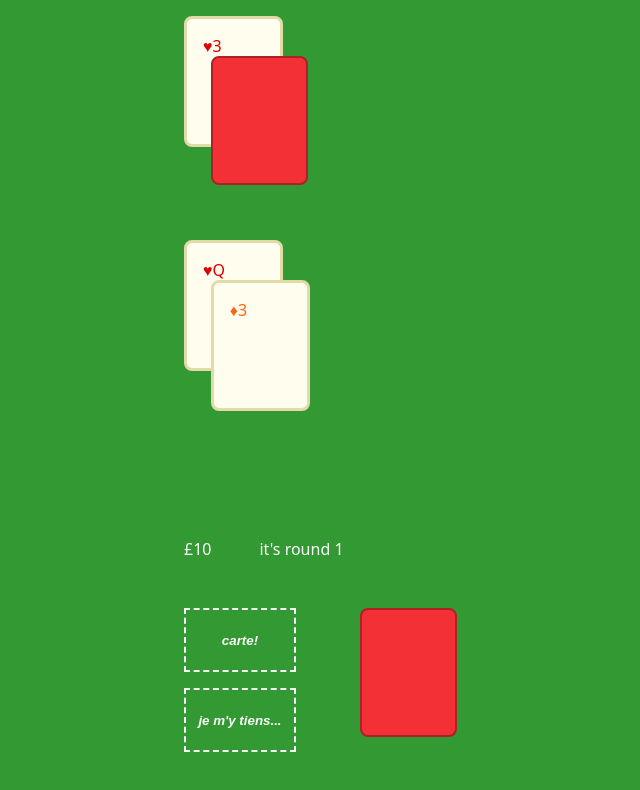
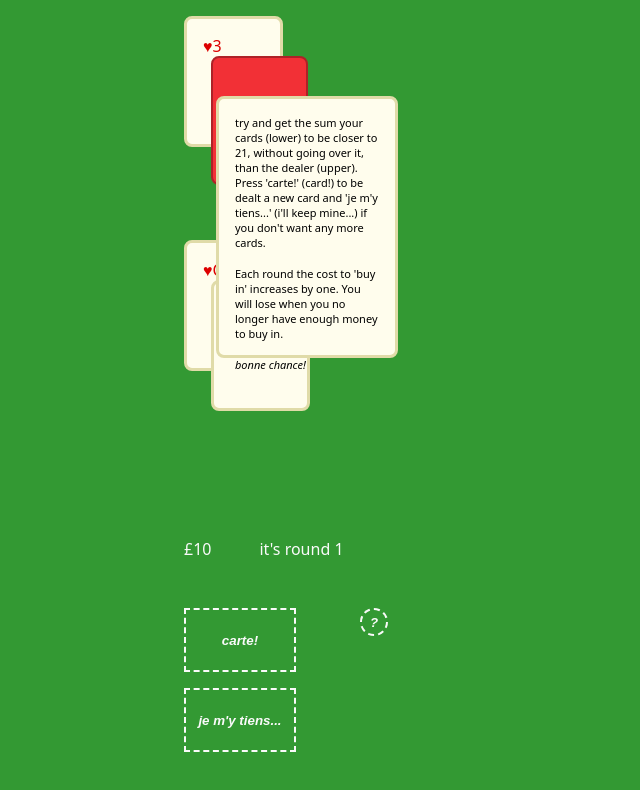
Before and after one commit to hugofin/hugofin.github.io, a plain HTML site: page twentyone.html in a window 1280 px wide. Shown: the whole page, without its empty margins (280-920 px from the left). Drawn offline with Linux system fonts and the light colour scheme.

Commit message:
added guide

```diff
--- a/twentyone.html
+++ b/twentyone.html
@@ -221,7 +221,41 @@
                 <button id="stand" onclick="stand()">je m'y tiens...</button>
             </div>
 
-            <card class="down"></card>
+            <button
+                style="border-radius: 50%; height: 1.75rem; width: 1.75rem"
+                onclick="info()"
+            >
+                ?
+            </button>
+
+            <card
+                id="explain"
+                style="
+                    position: absolute;
+                    top: -32rem;
+                    left: 2rem;
+                    display: none;
+                    height: 14rem;
+                    width: 9rem;
+                    display: flex;
+                    flex-direction: column;
+                    row-gap: 1rem;
+                    font-size: 11px;
+                "
+            >
+                <span
+                    >try and get the sum your cards (lower) to be closer to 21,
+                    without going over it, than the dealer (upper). Press
+                    'carte!' (card!) to be dealt a new card and 'je m'y
+                    tiens...' (i'll keep mine...) if you don't want any more
+                    cards.
+                </span>
+                <span
+                    >Each round the cost to 'buy in' increases by one. You will
+                    lose when you no longer have enough money to buy in.</span
+                >
+                <i> bonne chance!</i>
+            </card>
         </div>
 
         <script>
@@ -441,6 +475,16 @@
                 return sums;
             }
             reset();
+
+            function info() {
+                c = document.getElementById("explain");
+
+                if (c.style.display == "none") {
+                    c.style.display = "block";
+                } else {
+                    c.style.display = "none";
+                }
+            }
         </script>
     </body>
 </html>
```
